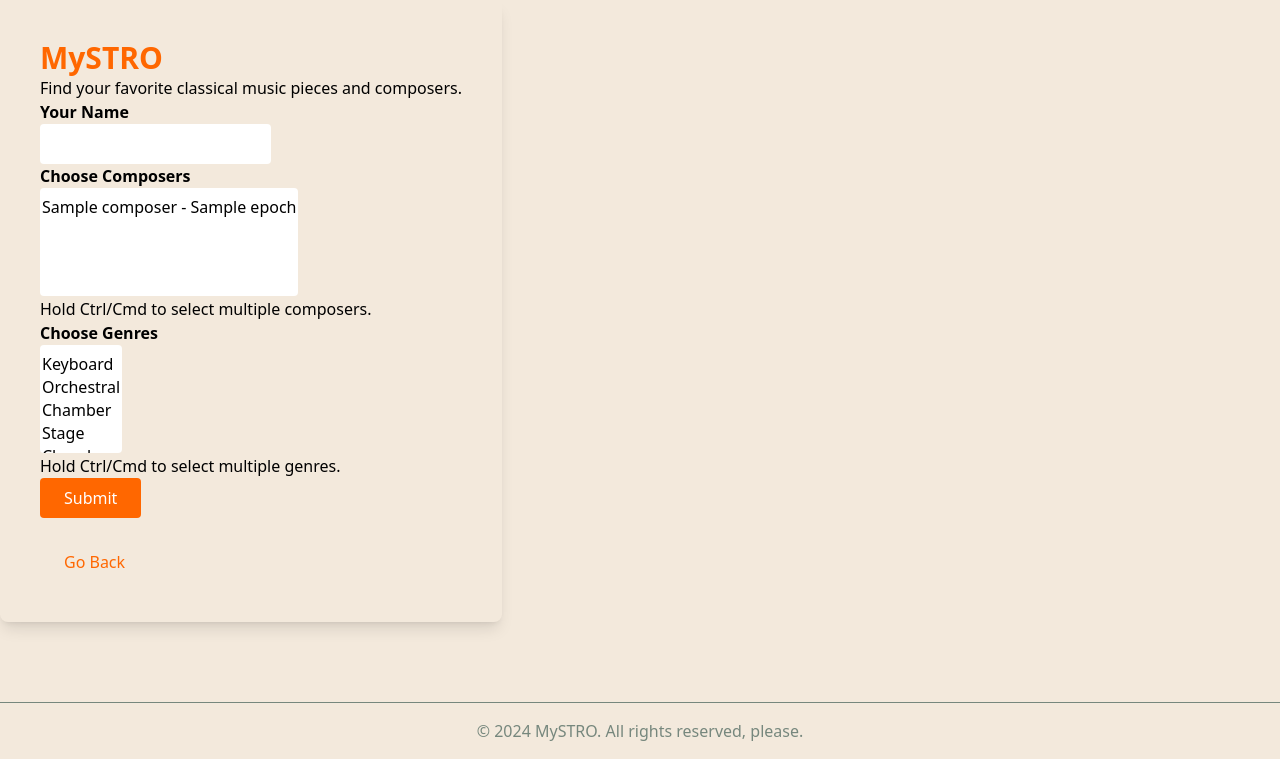
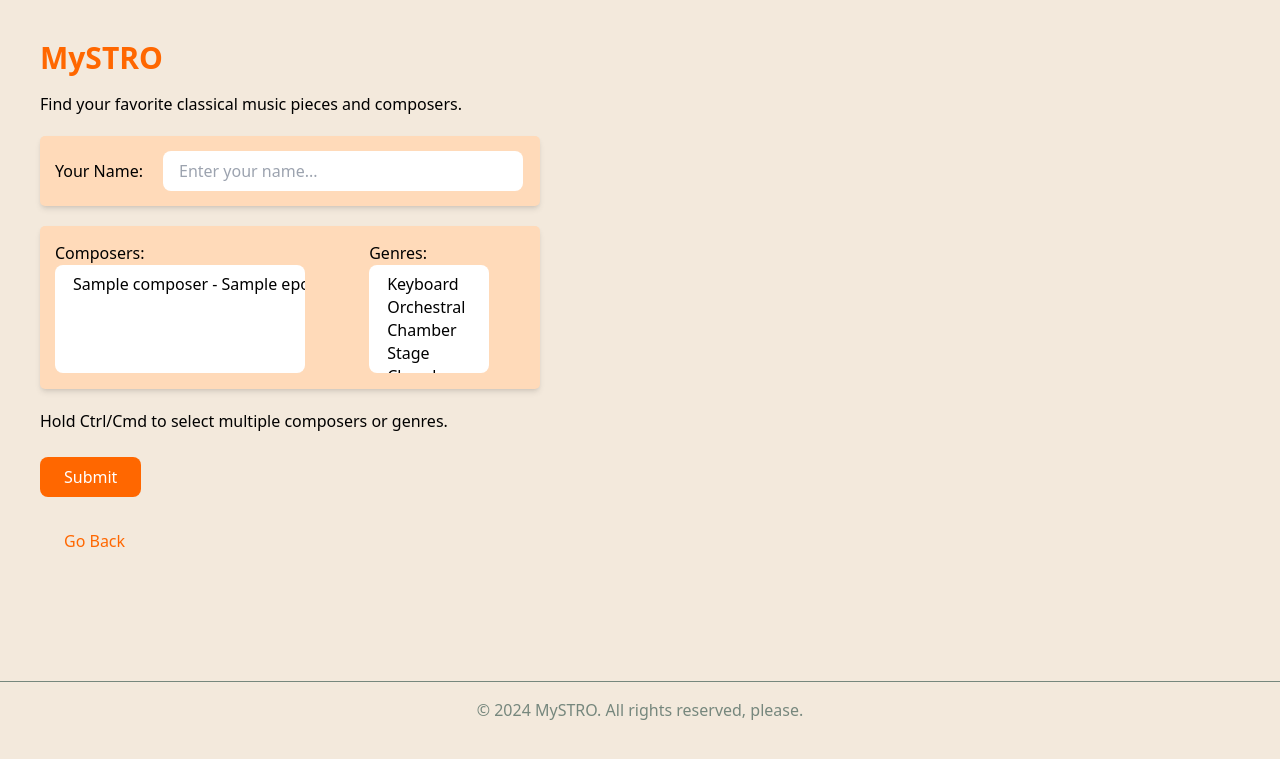
Before and after one commit to aoneillmark/mySTRO, a Flask app: page /form in a window 1280 px wide. Shown: the part 72-831 px from the top of the page. After the commit the page ends 792 px from the top, so only its background shows below. Run offline with Flask 3, Linux system fonts and the light colour scheme; tables that the repository leaves empty hold one stand-in row (values such as "Sample post"); a database or web service that is not in the repository returns one stand-in record (values such as "Sample title"); data that the repository does not hold is empty.

Commit message:
Reformatted form.html and finalised ReadMe.md

```diff
--- a/src/templates/form.html
+++ b/src/templates/form.html
@@ -1,58 +1,61 @@
 {% extends "base.html" %}
 {% block title %}Select a Composer{% endblock %}
 {% block content %}
-<div class="min-h-screen flex items-center justify-center bg-linen">
-    <div class="bg-white p-10 rounded-lg shadow-lg w-full max-w-lg">
-        <h1 class="text-3xl font-bold text-pumpkin mb-4">MySTRO</h1>
+<div class="bg-linen p-10">
+   <h1 class="text-3xl font-bold text-pumpkin">MySTRO</h1>
 
-        <p>Find your favorite classical music pieces and composers.</p>
+   <p class="mt-4">Find your favorite classical music pieces and composers.</p>
 
    {% if error %}
-            <div class="text-red-500">{{ error }}</div>
+       <p class="text-red-500 mt-4">{{ error }}</p>
    {% else %}
        <form action="{{ url_for('search') }}" method="post">
-                <div class="mb-4">
-                    <label class="block text-gray-700 text-sm font-bold mb-2" for="name">
-                        Your Name
-                    </label>
-                    <input type="text" id="name" name="name" required class="w-full px-3 py-2 border rounded">
+           <!-- Name Input -->
+           <div class="search-box inline-flex items-center gap-4 bg-white p-3 rounded-lg shadow-md mt-4" style="width: 500px">
+               <label class="font-medium whitespace-nowrap" for="name">Your Name:</label>
+               <input type="text" id="name" name="name" required
+                   class="border border-gray-300 rounded-lg px-4 py-2 focus:ring-2 focus:ring-pumpkin focus:outline-none"
+                   placeholder="Enter your name..." style="width: 360px">
            </div>
 
-                <div class="mb-4">
-                    <label class="block text-gray-700 text-sm font-bold mb-2" for="composer_id">
-                        Choose Composers
-                    </label>
-                    <select id="composer_id" name="composer_id" multiple required class="w-full px-3 py-2 border rounded">
+           <!-- Composers and Genres in same box -->
+           <div class="search-box inline-flex items-center gap-4 bg-white p-3 rounded-lg shadow-md mt-4" style="width: 500px">
+               <div class="inline-flex items-center gap-4">
+                   <label class="font-medium whitespace-nowrap" for="composer_id">Composers:</label>
+                   <select id="composer_id" name="composer_id" multiple required
+                       class="border border-gray-300 rounded-lg px-4 py-2 focus:ring-2 focus:ring-pumpkin focus:outline-none" style="width: 250px">
                        {% for composer in composers %}
                            <option value="{{ composer.id }}">{{ composer.name }} - {{ composer.epoch }}</option>
                        {% endfor %}
                    </select>
-                    <p class="text-sm text-gray-600 mt-1">Hold Ctrl/Cmd to select multiple composers.</p>
                </div>
-
-                <div class="mb-4">
-                    <label class="block text-gray-700 text-sm font-bold mb-2">
-                        Choose Genres
-                    </label>
-                    <select id="genres" name="genres" multiple required class="w-full px-3 py-2 border rounded">
+               <div class="inline-flex items-center gap-4">
+                   <label class="font-medium whitespace-nowrap" for="genres">Genres:</label>
+                   <select id="genres" name="genres" multiple required
+                       class="border border-gray-300 rounded-lg px-4 py-2 focus:ring-2 focus:ring-pumpkin focus:outline-none" style="width: 120px">
                        {% for genre in genres %}
                            <option value="{{ genre }}">{{ genre }}</option>
                        {% endfor %}
                    </select>
-                    <p class="text-sm text-gray-600 mt-1">Hold Ctrl/Cmd to select multiple genres.</p>
+               </div>
            </div>
 
-                <button type="submit" class="bg-pumpkin text-white px-6 py-2 rounded hover:bg-opacity-90">
+           <div class="flex gap-4">
+               <p class="text-sm text-gray-600 mt-1">Hold Ctrl/Cmd to select multiple composers or genres.</p>
+           </div>
+
+           <button type="submit"
+               class="bg-pumpkin text-white px-6 py-2 rounded-lg hover:bg-opacity-90 mt-6">
                Submit
            </button>
        </form>
    {% endif %}
 
    <div class="mt-6">
-            <a href="{{ url_for('hello_world') }}" class="inline-block text-pumpkin border border-pumpkin px-6 py-2 rounded hover:bg-pumpkin hover:text-white">
+       <a href="{{ url_for('hello_world') }}"
+           class="inline-block text-pumpkin border border-pumpkin px-6 py-2 rounded-lg hover:bg-pumpkin hover:text-white">
            Go Back
        </a>
    </div>
 </div>
-</div>
 {% endblock %}
```
Also changed, not shown: ReadMe.md. Lines whose indentation alone changed are shown as unchanged.
